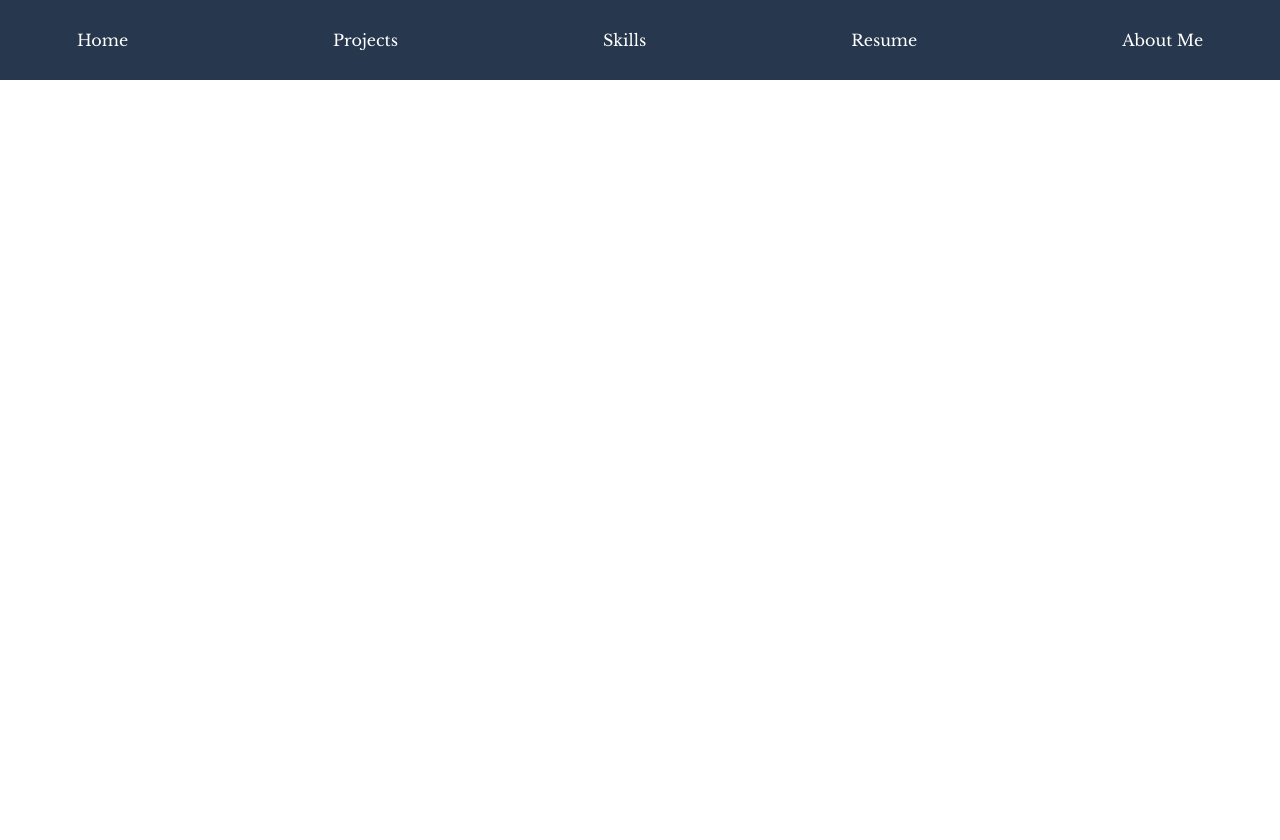
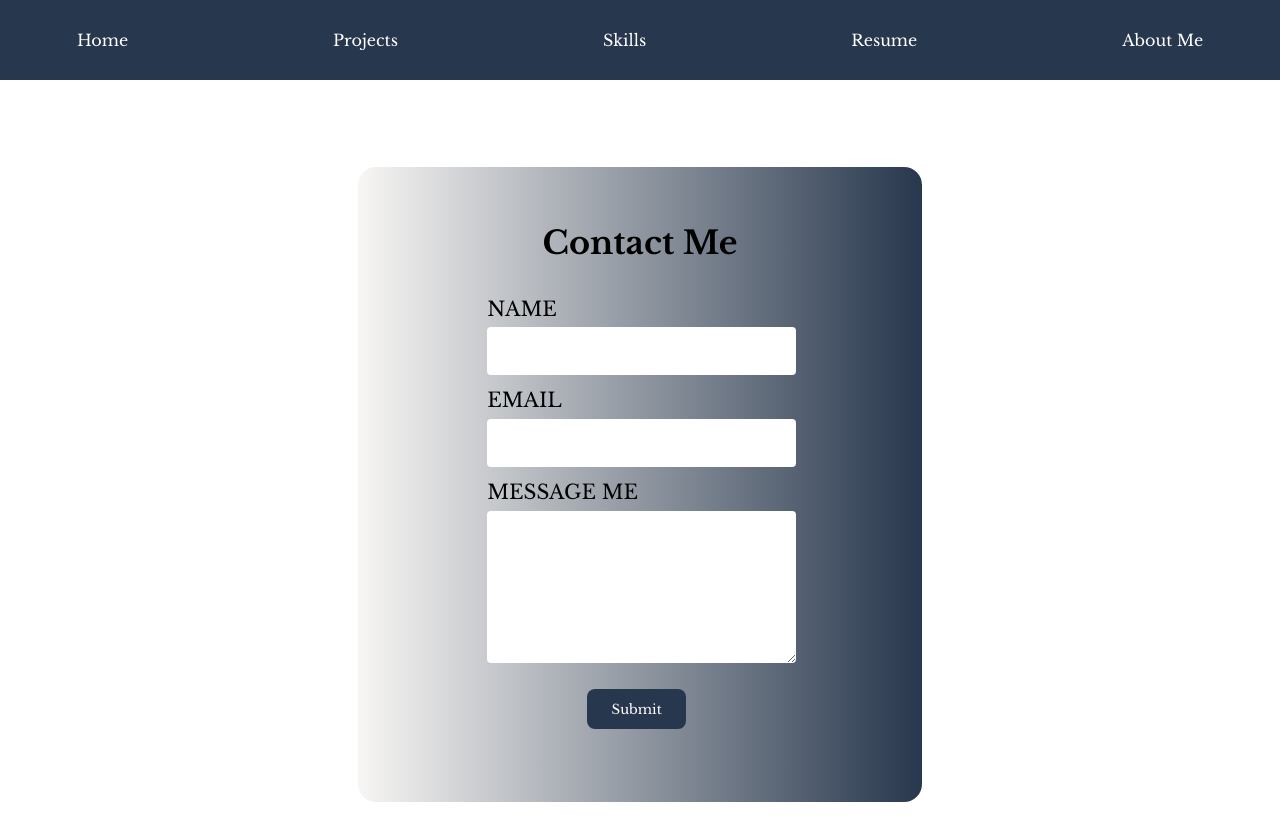
Before and after one commit to KamakshiOjha/My-Portfolio-website, a React (Create React App) app: page /contact in a window 1280 px wide. Shown: the top 840 px of the page. Before the commit the page ends 800 px from the top, so only its background shows below. Built offline with nearby package versions, Linux system fonts and the light colour scheme.

Commit message:
changes in contact form

```diff
--- a/package.json
+++ b/package.json
@@ -6,6 +6,7 @@
     "@testing-library/jest-dom": "^5.16.5",
     "@testing-library/react": "^13.4.0",
     "@testing-library/user-event": "^13.5.0",
+    "email-lib": "^0.0.14",
     "gsap": "^3.12.2",
     "react": "^18.2.0",
     "react-dom": "^18.2.0",
--- a/src/App.js
+++ b/src/App.js
@@ -3,6 +3,7 @@ import './App.css';
 import { BrowserRouter, Route, Routes } from 'react-router-dom';
 import Navbar from './components/Navbar';
 import Home from './components/Home';
+import Contact from './components/Contact';
 
 function App() {
   return (
@@ -11,6 +12,7 @@ function App() {
     <Navbar/>
     <Routes>
       <Route path= '/'element={<Home/>}/>
+      <Route path= '/contact'element={<Contact/>}/>
     </Routes>
     </BrowserRouter>
     </>
--- /dev/null
+++ b/src/components/Contact.css
@@ -0,0 +1,66 @@
+.contact{
+    margin: 1%;
+}
+
+.contact_in{
+    padding: 5%;
+}
+.form_in{
+    margin: 1% 25% 2% 25%;
+    padding:5% 10% 5% 10% ;
+    align-items: center;
+    background-image: linear-gradient(to right,#F8F6F4,#27374D) ;
+    border: 0;
+    border-radius: 18px;
+}
+.form_c{
+    display: flex;
+    flex-direction: column;
+    margin: 2% 2% 0% 0%;
+
+}
+.h2_a{
+    text-align: center;
+    font-size: 32px;
+}
+.name_a{
+    margin: 8% 2% 2% 5%;
+    font-size: 20px;
+}
+.name_i_a{
+    margin: 0% 2% 2% 5%;
+    height: 6vh;
+    border: 0;
+    border-radius: 4px;
+}
+.email_a{
+    margin: 2% 2% 2% 5%;
+    font-size: 20px;
+}
+.email_i_a{
+    margin: 0% 2% 2% 5%;
+    height: 6vh;
+    border: 0;
+    border-radius: 4px;
+}
+.button_a{
+    margin: 6% 35% 5% 35%;
+    align-items: center;
+    text-align: center;
+    height: 5vh;
+    border: 0;
+    border-radius: 8px;
+    color: white;
+    background-color: #27374D;
+}
+
+.button_a:hover{
+    color: #27374D;
+    background-color: white;
+}
+.textarea_cf{
+    margin: 0% 2% 2% 5%;
+    height: 19vh;
+    border: 0;
+    border-radius: 4px;
+}
--- /dev/null
+++ b/src/components/Contact.js
@@ -0,0 +1,30 @@
+import React from 'react'
+import './Contact.css';
+
+
+export default function Contact() {
+    function sendEmail(){
+
+    }
+  return (
+   <>
+   <div className='contact'>
+    <div className='contact_in'>
+        <div className='form_in'>
+            <h2 className='h2_a'>Contact Me</h2>
+            <form  className='form_c' action="">
+                <label className='name_a' htmlFor="Name">NAME</label>
+                <input className='name_i_a' type="Name" />
+                <label className='email_a' htmlFor="Email">EMAIL</label>
+                <input className='email_i_a' type="Name" />
+                <label className='email_a' htmlFor="Email">MESSAGE ME</label>
+                <textarea className="textarea_cf" name="write here" id="" cols="30" rows="10"></textarea>
+                <button className='button_a'>Submit</button>
+            </form>
+
+        </div>
+    </div>
+   </div>
+   </>
+  )
+}
--- a/src/components/Home.js
+++ b/src/components/Home.js
@@ -2,8 +2,10 @@ import React from 'react'
 import { Link } from 'react-router-dom'
 import './Home.css';
 import gsap from 'gsap';
-import { AiFillHtml5} from "react-icons/ai";
+import { AiFillHtml5, AiFillLinkedin} from "react-icons/ai";
 import { BiLogoCss3, BiLogoJava, BiLogoJavascript, BiLogoReact} from "react-icons/bi";
+import Contact from './Contact';
+
 
 
 export default function Home() {
@@ -49,6 +51,7 @@ gsap.ticker.add(() => {
         <div className='container_1'>
             <div className='container_1_in' >
                 <p className='intro_para'>I AM CURRENTLY LEARNING JAVA PROGRAMMING, WEB DEVELOPMENT(HTML, CSS, JAVASCRIPT and REACT) PRACTICING DSA IN JAVA, PYTHON</p>
+                <Link to="https://www.linkedin.com/in/kamakshiojha01/"><AiFillLinkedin/></Link>
             </div>
         </div>
         <div className='container'>
@@ -111,6 +114,9 @@ gsap.ticker.add(() => {
 
         </div>
     </div>
+    <div>{
+        <Contact/>
+        }</div>
     {/* <div class="ball"></div> */}
     </>
   )
```
Also changed, not shown: 1 other file (tests, documents, lock files or other folders).
